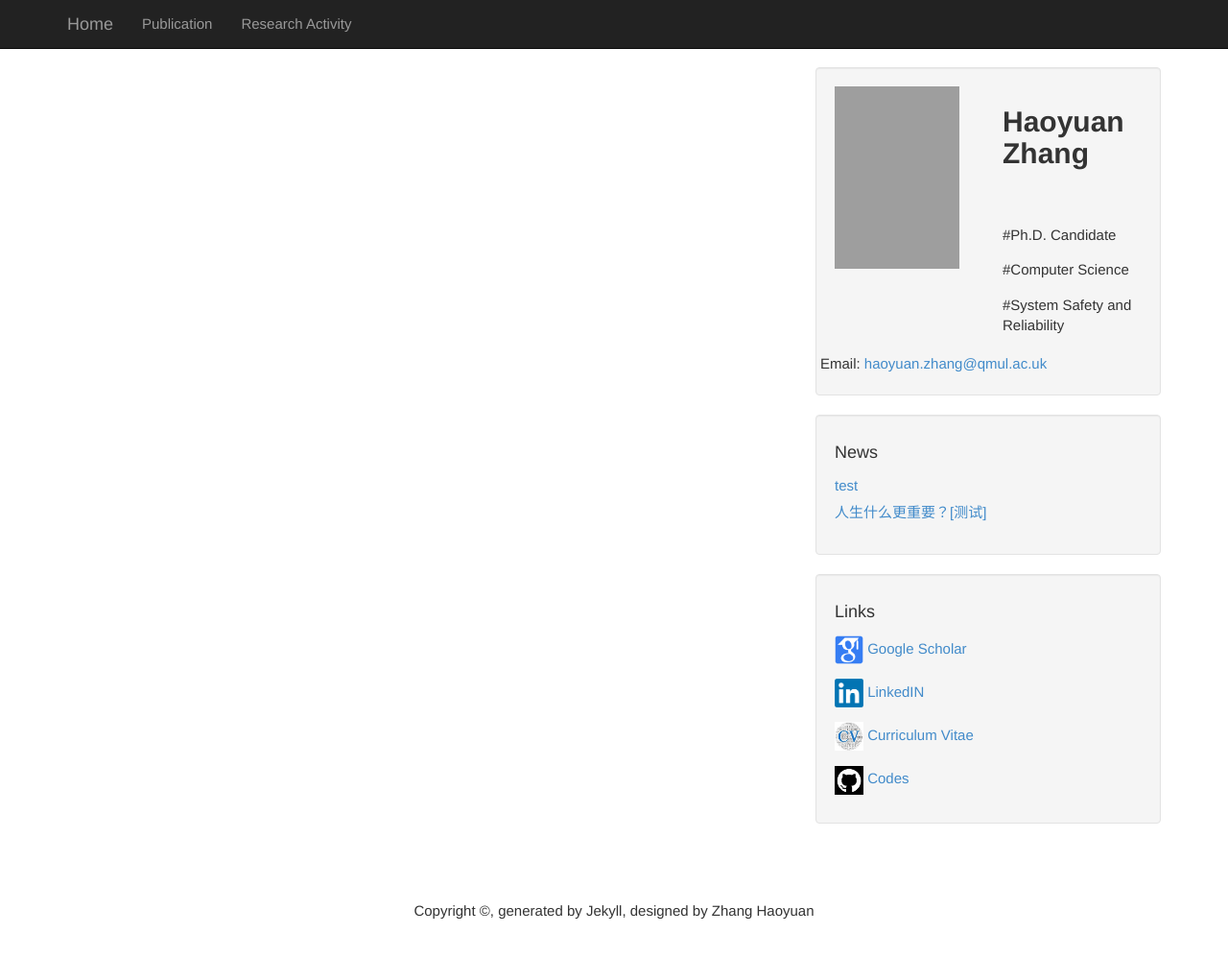
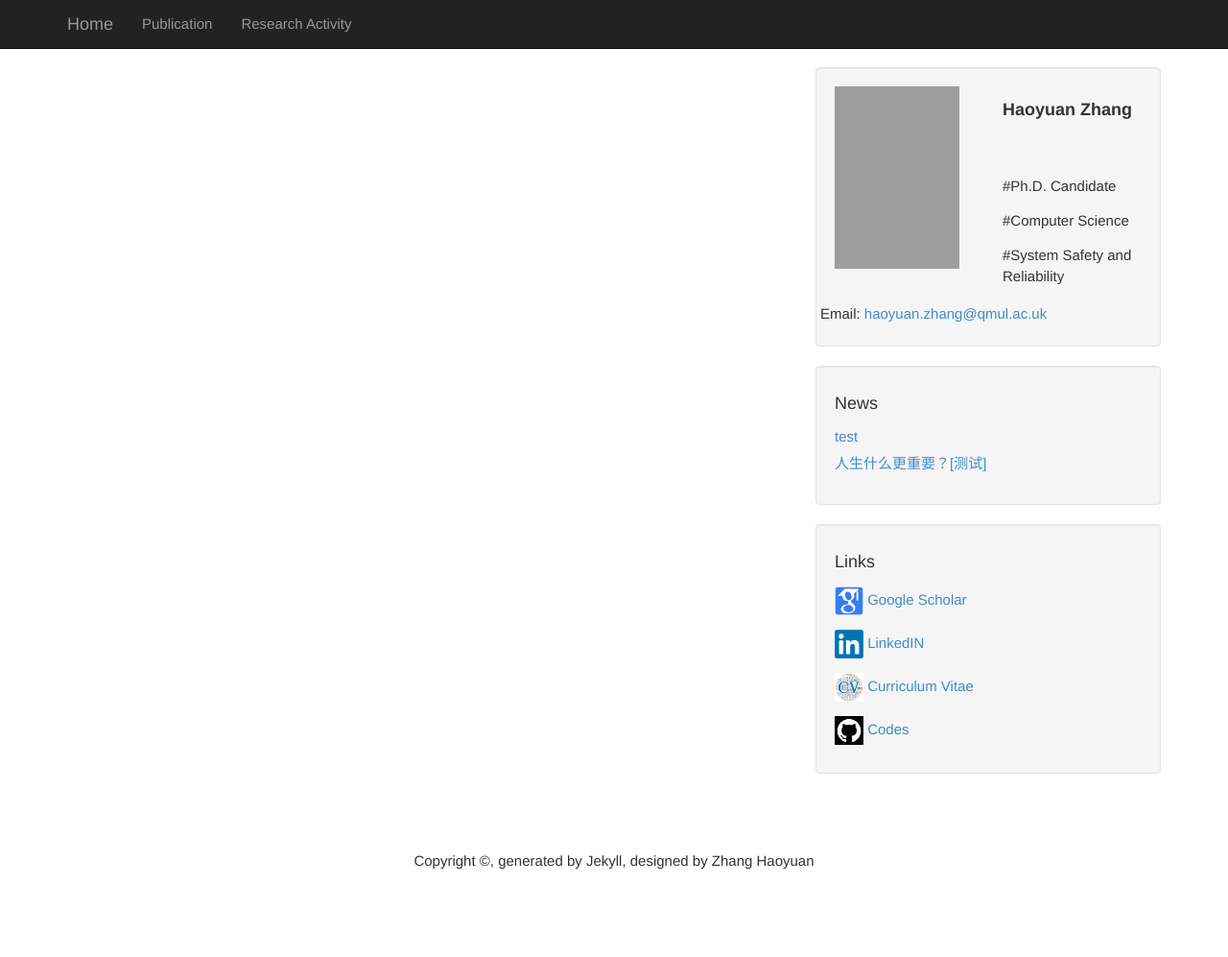
Before and after one commit to july0905/haoyuanzhang1990.github.io, a Jekyll site: the page built from pub.md, in a window 1280 px wide and 1009 px high. Shown: the top 997 px of the window at 96% size. Built offline with Jekyll 4.4.1, drawn with Linux system fonts in a browser that asks for light colours; grey boxes are pictures that could not be loaded.

```diff
--- a/_includes/categories.html
+++ b/_includes/categories.html
@@ -13,7 +13,7 @@
                   <p>
                   </p>
                   <li>
-                    <h2> <b> Haoyuan Zhang </b> </h2>
+                    <h4> <b> Haoyuan Zhang </b> </h4>
                   </li>
                  <p>
                  </p>
```
